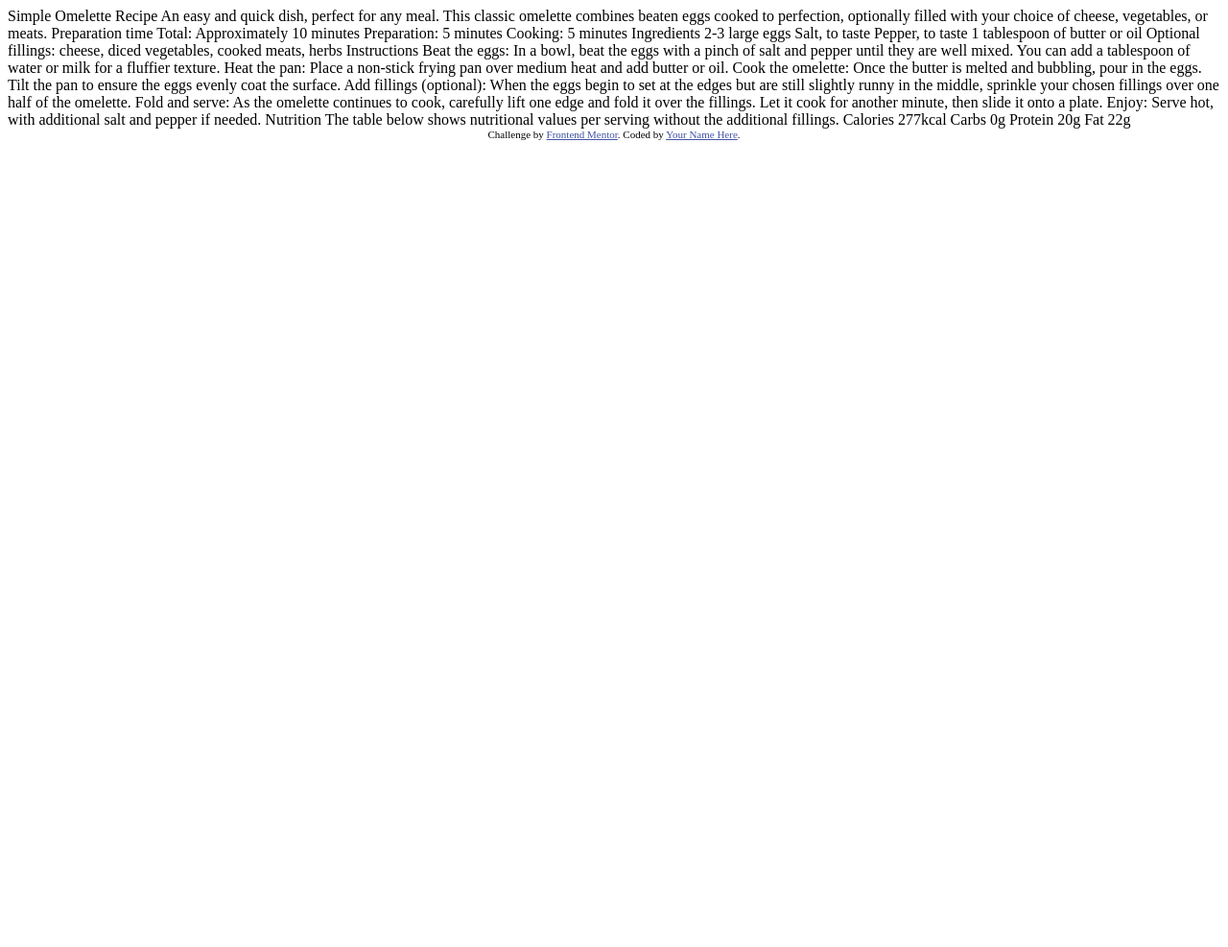
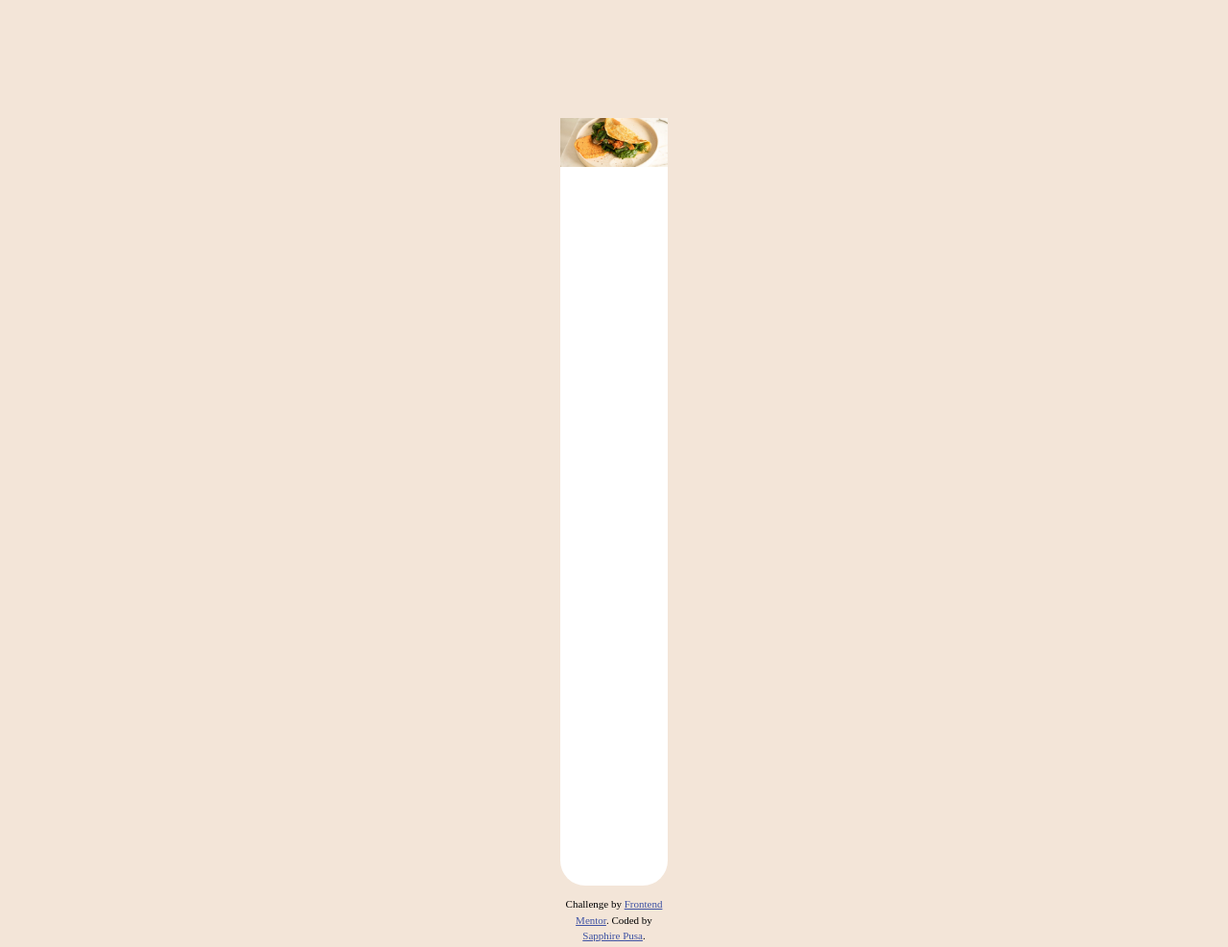
Before and after one commit to sapphirepusa/recipe-page-main, a plain HTML site: page index.html in a window 1280 px wide. Shown: the whole page at 96% size. Before the commit the page ends 800 px from the top, so only its background shows below. Drawn offline with Linux system fonts and the light colour scheme.

Commit message:
new line of code in index and style

```diff
--- a/index.html
+++ b/index.html
@@ -5,7 +5,7 @@
   <meta name="viewport" content="width=device-width, initial-scale=1.0"> <!-- displays site properly based on user's device -->
 
   <link rel="icon" type="image/png" sizes="32x32" href="./assets/images/favicon-32x32.png">
-
+  <link rel="stylesheet" href="style.css">
   <title>Frontend Mentor | Recipe page</title>
 
   <!-- Feel free to remove these styles or customise in your own stylesheet 👍 -->
@@ -16,7 +16,11 @@
 </head>
 <body>
 
-  Simple Omelette Recipe
+  <main>
+      <div class="container-design">
+        <div class="container-content">
+          <img class="img-style" src="assets/images/image-omelette.jpeg" alt="egg omelette stuff with vegetables and presented in a beatiful plate">
+            <!-- Simple Omelette Recipe
 
             An easy and quick dish, perfect for any meal. This classic omelette combines beaten eggs cooked
             to perfection, optionally filled with your choice of cheese, vegetables, or meats.
@@ -67,11 +71,18 @@
             20g
 
             Fat
-  22g
+            22g -->
+          </div>
+      </div>
+  </main>
 
-  <div class="attribution">
+
+ <!-- This is a footer  -->
+  <p class="attribution">
     Challenge by <a href="https://www.frontendmentor.io?ref=challenge" target="_blank">Frontend Mentor</a>.
-    Coded by <a href="#">Your Name Here</a>.
-  </div>
+    Coded by <a href="#">Sapphire Pusa</a>.
+  </p>
+
+
 </body>
 </html>
--- /dev/null
+++ b/style.css
@@ -0,0 +1,54 @@
+/* font for this website */
+@import url('https://fonts.googleapis.com/css2?family=Outfit:wght@100..900&family=Young+Serif&display=swap');
+
+/* CSS reset */
+html {
+    -moz-text-size-adjust: none;
+    -webkit-text-size-adjust: none;
+    text-size-adjust: none;
+
+}
+
+body {
+    min-height: 100vh;
+    line-height: 1.5;
+    background-color: #F3E5D8;
+    padding: 1rem;
+    margin-left: 35.5rem;
+    margin-right: 35.5rem;
+    margin-top: 6.7rem;
+}
+
+h1, h2, h3, h4, button {
+  line-height: 1.1;
+}
+
+h1, h2, h3, h4 {
+  text-wrap: balance;
+}
+
+img, picture {
+  max-width: 100%;
+  display: block;
+}
+
+h1, h2, h3, h4, p {
+  font-family: inherit;
+  font-size: inherit;
+}
+
+
+/* design */
+
+/* .main-container {
+    border-style: dotted;
+
+} */
+
+.container-design {
+    background-color: #FFFFFF;
+    min-height: 100svh;
+    flex-direction: column;
+    gap: 2rem;
+    border-radius: 26px;
+}
```
Also changed, not shown: preview.jpg (deleted). Lines whose indentation alone changed are shown as unchanged.
